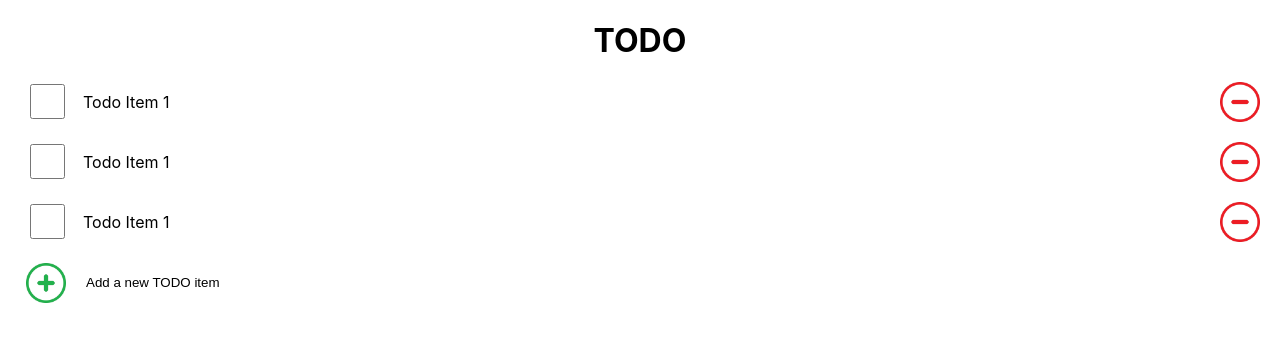
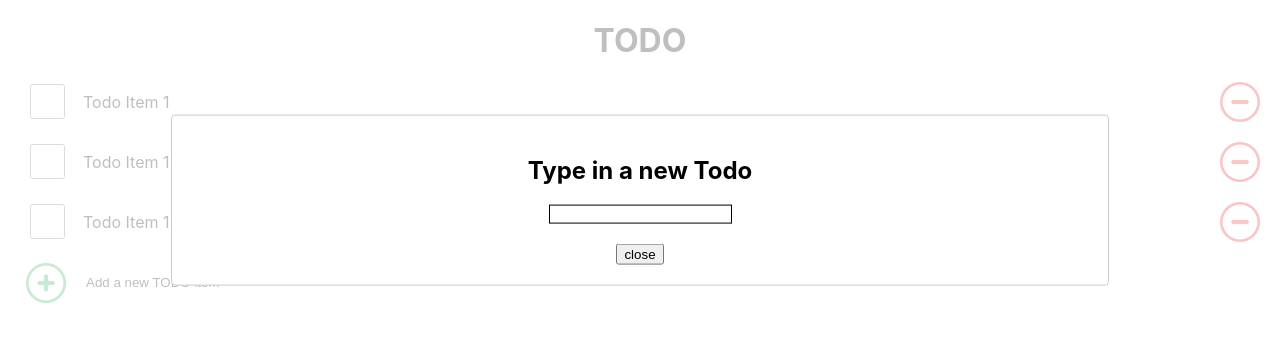
Before and after one commit to jcsmileyjr/todo-react-express-app, a React (Create React App) app in the folder client/my-app/: page / in a window 1280 px wide. Both pictures are taken after a click on the button "Add a new TODO item". Shown: the top 342 px of the page. Built offline with nearby package versions, Linux system fonts and the light colour scheme.

Commit message:
Feature: Pop modal UI to create a new todo

```diff
--- a/client/my-app/package.json
+++ b/client/my-app/package.json
@@ -8,6 +8,7 @@
     "@testing-library/user-event": "^13.5.0",
     "react": "^18.2.0",
     "react-dom": "^18.2.0",
+    "react-modal": "^3.16.1",
     "react-scripts": "5.0.1",
     "web-vitals": "^2.1.4"
   },
--- a/client/my-app/src/App.css
+++ b/client/my-app/src/App.css
@@ -6,3 +6,20 @@
 h1 {
   text-align: center;
 }
+
+/*Modal Styling*/
+.modal__title--style {
+  text-align: center;
+}
+
+.modal__input--style {
+  border: 1px solid black;
+  margin-bottom: 20px;
+}
+
+.modal__button--container {
+  display: flex;
+  flex-direction: column;
+  justify-content: center;
+  align-items: center;
+}
--- a/client/my-app/src/App.js
+++ b/client/my-app/src/App.js
@@ -1,11 +1,25 @@
+import Modal from "react-modal";
 import { React, useState, useEffect } from "react";
 import dummyData from "./development-data/dummyData.json";
 import "./App.css";
 import AddTodo from "./components/addTodo/AddTodo.js";
 import TodoItem from "./components/todo/Todo.js";
 
+const customStyles = {
+  content: {
+    top: "25%",
+    left: "50%",
+    right: "auto",
+    bottom: "auto",
+    marginRight: "-50%",
+    transform: "translate(-50%, -50%)",
+    width: "70%",
+  },
+};
+
 function App() {
   const [todoList, setTodoList] = useState([]); // Current Todo items displayed
+  const [modalIsOpen, setIsOpen] = useState(false);
 
   // Update the application, upon start, with the list of Todos
   useEffect(() => {
@@ -16,6 +30,16 @@ function App() {
   const getTodo = () => {
     const currentTodoList = dummyData;
     setTodoList(currentTodoList);
+  };
+
+  const openModal = () => {
+    console.log("open model");
+    setIsOpen(true);
+  };
+
+  const closeModal = () => {
+    console.log("close modal");
+    setIsOpen(false);
   };
 
   return (
@@ -30,8 +54,25 @@ function App() {
         ))}
 
         {/*Display button to add a new todo */}
-        <AddTodo />
+        <AddTodo open={() => openModal()} />
       </main>
+
+      {/*Pop up modal to create a new TODO item */}
+      <Modal
+        isOpen={modalIsOpen}
+        onRequestClose={closeModal}
+        style={customStyles}
+        contentLabel="Pop up modal to create a new TODO task"
+        ariaHideApp={false}
+      >
+        <h2 className="modal__title--style">Type in a new Todo</h2>
+        <div className="modal__button--container">
+          <input className="modal__input--style" type="text" name="todoInput" />
+          <button className="card__button--style" onClick={closeModal}>
+            close
+          </button>
+        </div>
+      </Modal>
     </div>
   );
 }
--- a/client/my-app/src/components/addTodo/AddTodo.js
+++ b/client/my-app/src/components/addTodo/AddTodo.js
@@ -1,10 +1,10 @@
 import './addTodo.css'
 import AddImage from "../../assets/add.png";
 
-const AddTodo = () => {
+const AddTodo = ({open}) => {
   return (
     <>
-      <button name="addTodo" className="addTodo__button--style" type="button">
+      <button onClick={open} name="addTodo" className="addTodo__button--style" type="button">
         <img className="addTodo__image--style" src={AddImage} alt="" />
         Add a new TODO item
       </button>
```
Also changed, not shown: 1 other file (tests, documents, lock files or other folders).
